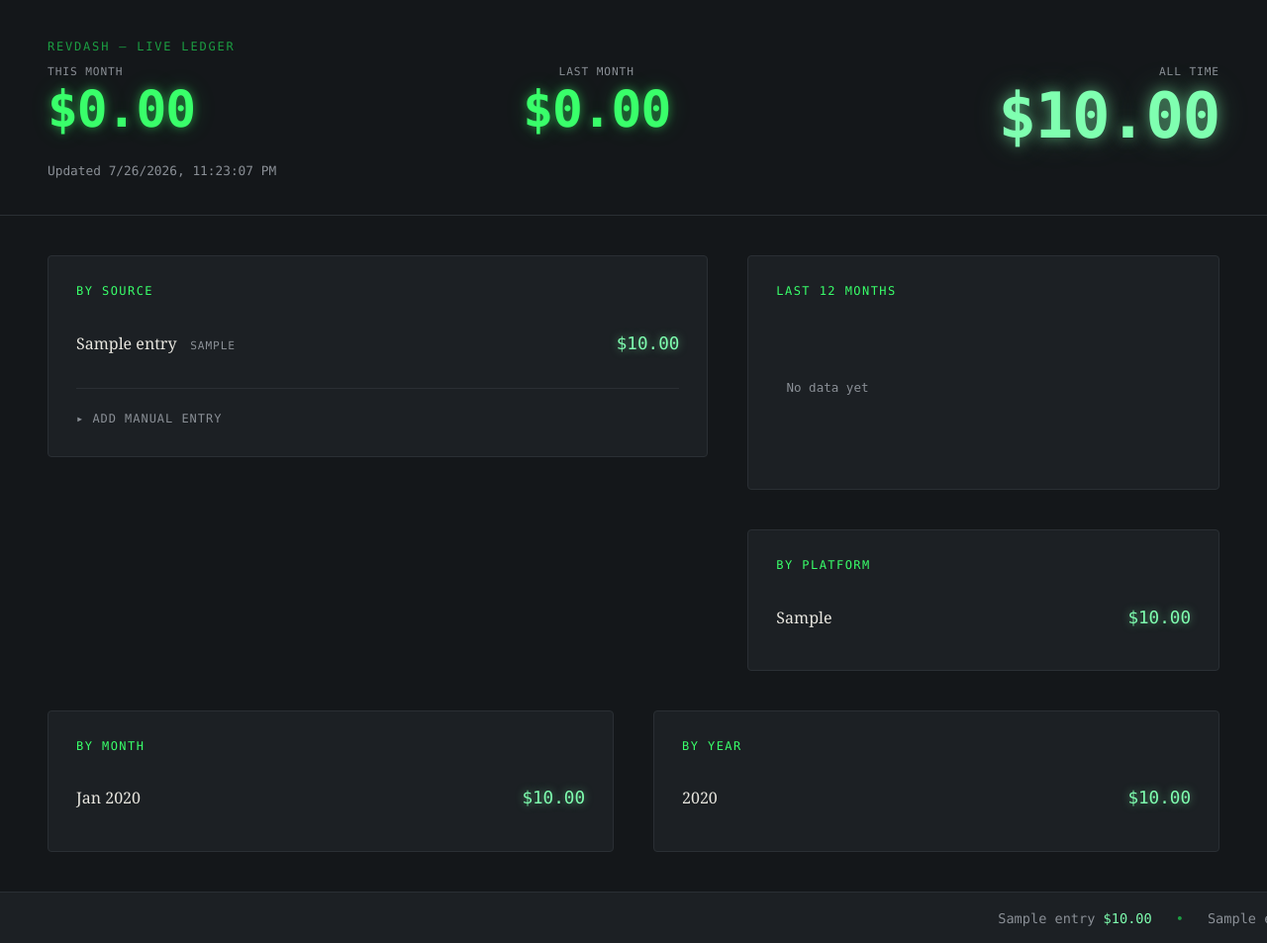
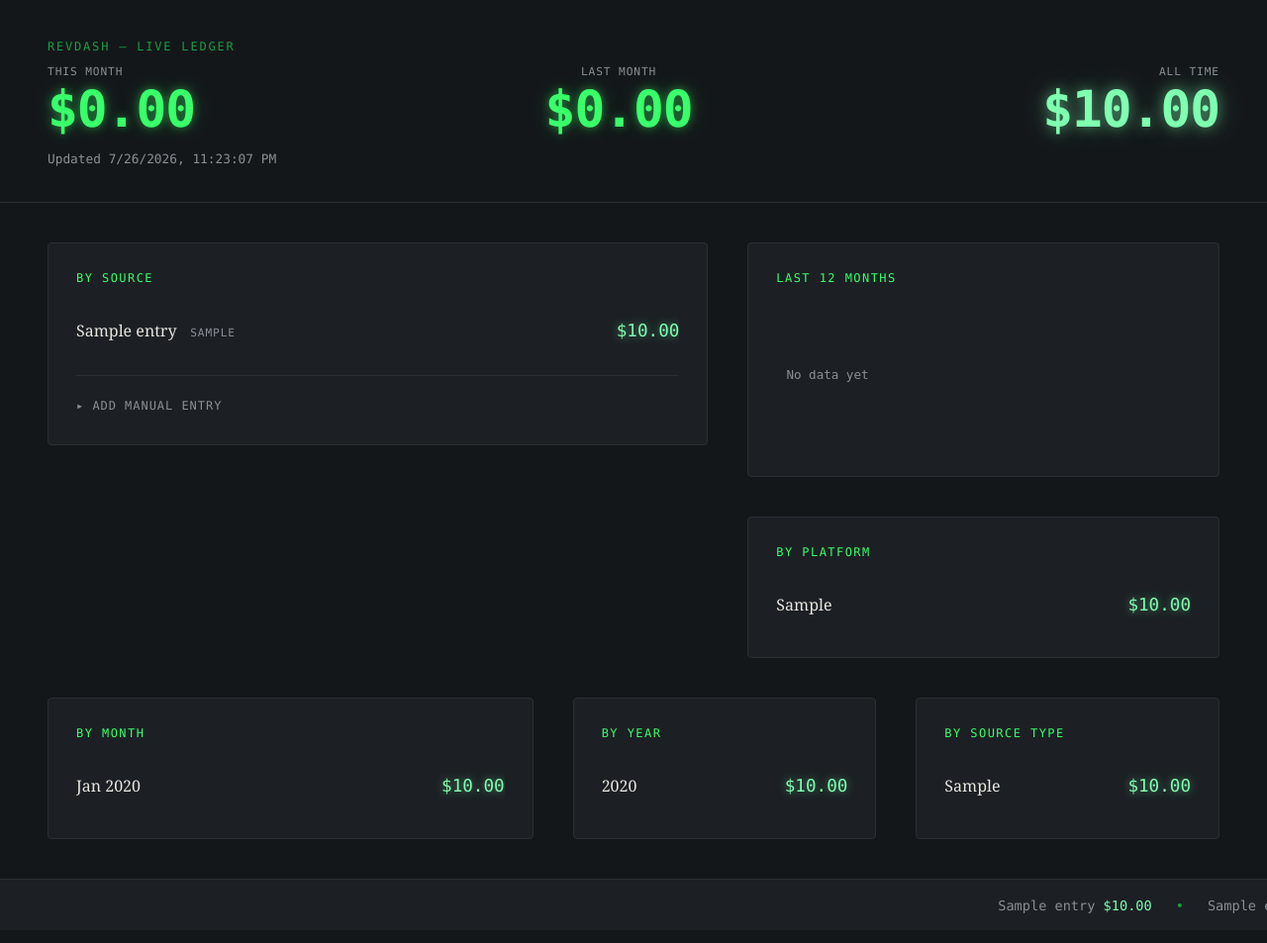
Before and after one commit to revdash/revenue-dashboard, a Flask app: page / in a window 1280 px wide. Shown: the whole page at 99% size. After the commit the page ends 923 px from the top, so only its background shows below. Run offline with Flask 3, Linux system fonts and the light colour scheme; tables that the repository leaves empty hold one stand-in row (values such as "Sample post"); parts of the project's set-up code (start-up, migrations or seed data) failed here and were passed over.

Commit message:
Add By Source Type breakdown, cap growing lists with scroll, rebalance layout, even out stat sizing

```diff
--- a/app.py
+++ b/app.py
@@ -145,6 +145,14 @@ def api_summary():
         ORDER BY (platform = 'manual') ASC, total DESC
     """).fetchall()
 
+    by_source_type = conn.execute("""
+        SELECT source_type, COALESCE(SUM(amount), 0) as total,
+               COUNT(*) as entries
+        FROM income_entries
+        GROUP BY source_type
+        ORDER BY total DESC
+    """).fetchall()
+
     window_start = (datetime.now(timezone.utc) - timedelta(days=365)).date().isoformat()
     daily = conn.execute("""
         SELECT entry_date, COALESCE(SUM(amount), 0) as total
@@ -206,6 +214,7 @@ def api_summary():
         "total": round(total, 2),
         "by_source": [dict(r) for r in by_source],
         "by_platform": [dict(r) for r in by_platform],
+        "by_source_type": [dict(r) for r in by_source_type],
         "daily_12mo": [dict(r) for r in daily],
         "monthly": [dict(r) for r in monthly],
         "yearly": [dict(r) for r in yearly],
--- a/templates/index.html
+++ b/templates/index.html
@@ -96,7 +96,6 @@
   .stat-block.right .stat-figure {
     color: var(--money-bright);
     text-shadow: 0 0 14px rgba(127, 255, 176, 0.5), 0 0 32px rgba(127, 255, 176, 0.25);
-    font-size: clamp(2rem, 5vw, 4.5rem);
   }
 
   main {
@@ -121,12 +120,32 @@
   .history-section {
     padding: 0 3rem 2.5rem;
     display: grid;
-    grid-template-columns: 1fr 1fr;
+    grid-template-columns: 1.6fr 1fr 1fr;
     gap: 2.5rem;
   }
 
-  @media (max-width: 900px) {
+  @media (max-width: 1100px) {
     .history-section { grid-template-columns: 1fr; }
+  }
+
+  .scrollable-list {
+    max-height: 360px;
+    overflow-y: auto;
+    scrollbar-width: thin;
+    scrollbar-color: var(--ledger-line) transparent;
+  }
+
+  .scrollable-list::-webkit-scrollbar {
+    width: 6px;
+  }
+
+  .scrollable-list::-webkit-scrollbar-thumb {
+    background: var(--ledger-line);
+    border-radius: 3px;
+  }
+
+  .scrollable-list::-webkit-scrollbar-track {
+    background: transparent;
   }
 
   .panel {
@@ -355,7 +374,7 @@
 <main>
   <div class="panel">
     <h2>By Source</h2>
-    <div id="sources-list">
+    <div id="sources-list" class="scrollable-list">
       <div class="empty-state">
         No income recorded yet. <span class="prompt">&gt;</span> Add a source below once something ships.
       </div>
@@ -386,7 +405,7 @@
 
     <div class="panel">
       <h2>By Platform</h2>
-      <div id="platform-list">
+      <div id="platform-list" class="scrollable-list">
         <div class="empty-state">No income recorded yet.</div>
       </div>
     </div>
@@ -396,7 +415,7 @@
 <section class="history-section">
   <div class="panel">
     <h2>By Month</h2>
-    <div id="monthly-list">
+    <div id="monthly-list" class="scrollable-list">
       <div class="empty-state">No income recorded yet.</div>
     </div>
   </div>
@@ -404,6 +423,13 @@
   <div class="panel">
     <h2>By Year</h2>
     <div id="yearly-list">
+      <div class="empty-state">No income recorded yet.</div>
+    </div>
+  </div>
+
+  <div class="panel">
+    <h2>By Source Type</h2>
+    <div id="source-type-list">
       <div class="empty-state">No income recorded yet.</div>
     </div>
   </div>
@@ -494,6 +520,29 @@ const PLATFORM_LABELS = {
   admob: 'AdMob',
   manual: 'Manual entry',
 };
+
+const SOURCE_TYPE_LABELS = {
+  app: 'App',
+  website: 'Website',
+  service: 'Service',
+  other: 'Other',
+};
+
+function renderSourceType(bySourceType) {
+  const el = document.getElementById('source-type-list');
+  if (!bySourceType.length) {
+    el.innerHTML = '<div class="empty-state">No income recorded yet.</div>';
+    return;
+  }
+  el.innerHTML = bySourceType.map(t => `
+    <div class="source-row">
+      <div>
+        <span class="source-name">${SOURCE_TYPE_LABELS[t.source_type] || t.source_type}</span>
+      </div>
+      <div class="source-amount">$${t.total.toFixed(2)}</div>
+    </div>
+  `).join('');
+}
 
 function renderPlatforms(byPlatform, manualEntries) {
   const el = document.getElementById('platform-list');
@@ -601,6 +650,7 @@ async function refresh() {
   renderTrend(data.daily_12mo);
   renderTicker(data.by_source);
   renderPlatforms(data.by_platform, data.manual_entries);
+  renderSourceType(data.by_source_type);
   renderMonthly(data.monthly);
   renderYearly(data.yearly);
 }
```
